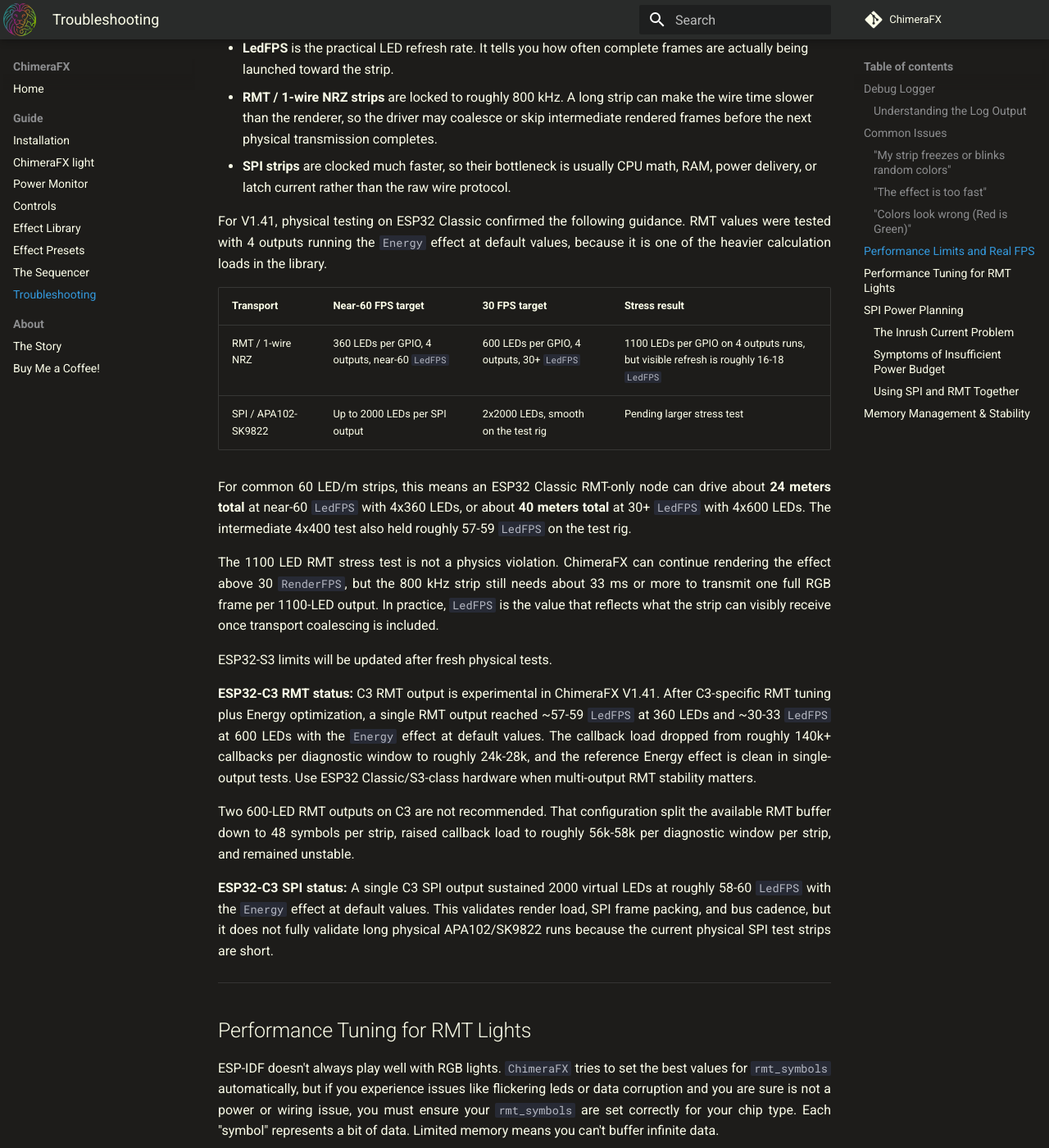
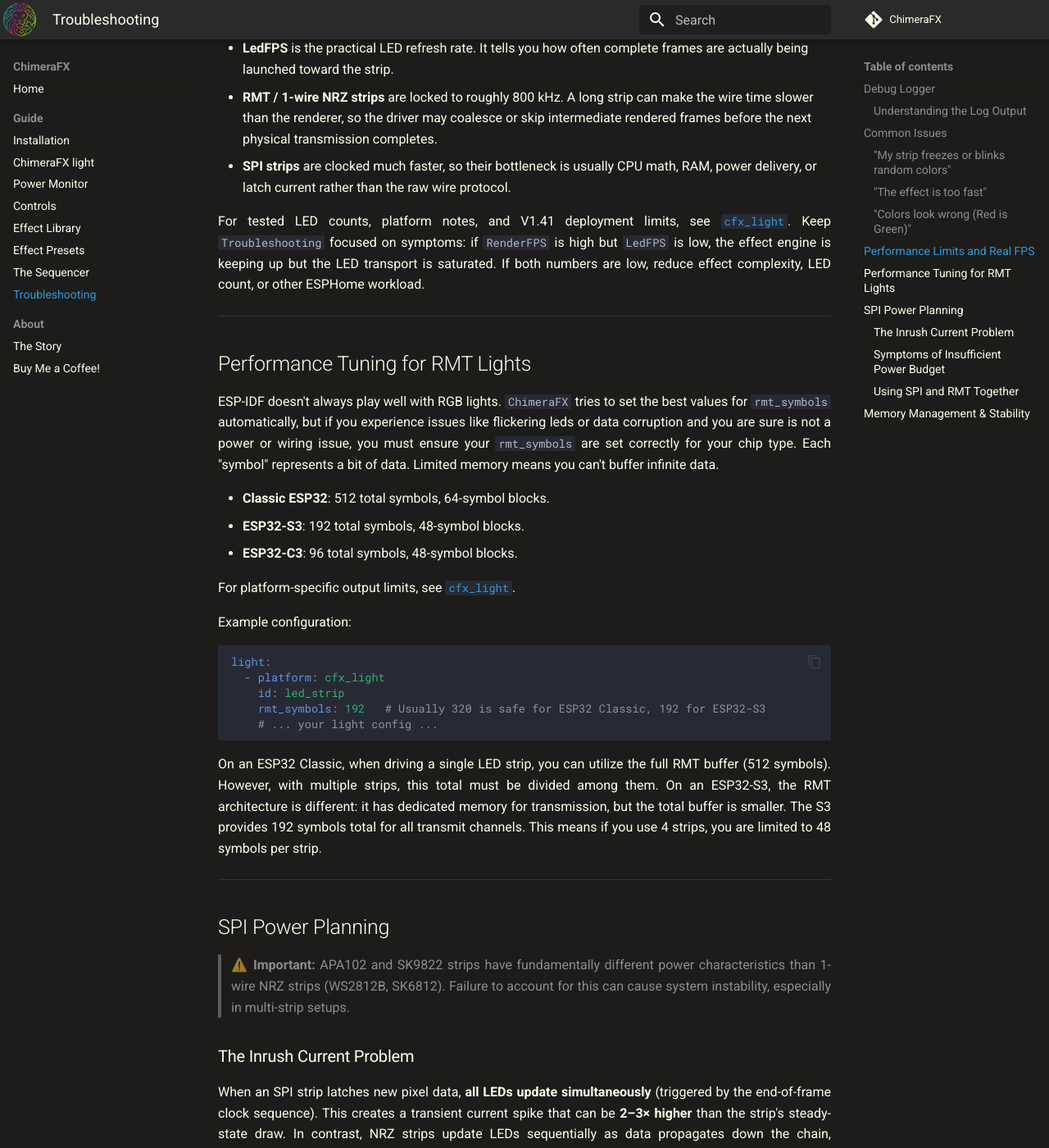
Before and after one commit to effelle/ChimeraFX, an MkDocs documentation site: the page built from docs/Troubleshooting.md, in a window 1280 px wide and 1400 px high, scrolled down 2184 px. Shown: the whole window at 82% size. Built offline with MkDocs 1.6.1 and Material for MkDocs 9.7.7, drawn with Linux system fonts in a browser that asks for light colours; comment, search, counter and statistics services are not loaded; some of the changed text lies outside the part shown.

Commit message:
perf: simplify Aurora blending loop and clean up hardware docs

```diff
--- a/docs/Troubleshooting.md
+++ b/docs/Troubleshooting.md
@@ -52,24 +52,7 @@
 - **RMT / 1-wire NRZ strips** are locked to roughly 800 kHz. A long strip can make the wire time slower than the renderer, so the driver may coalesce or skip intermediate rendered frames before the next physical transmission completes.
 - **SPI strips** are clocked much faster, so their bottleneck is usually CPU math, RAM, power delivery, or latch current rather than the raw wire protocol.
 
-For V1.41, physical testing on ESP32 Classic confirmed the following guidance. RMT values were tested with 4 outputs running the `Energy` effect at default values, because it is one of the heavier calculation loads in the library.
-
-| Transport | Near-60 FPS target | 30 FPS target | Stress result |
-|:---|:---|:---|:---|
-| RMT / 1-wire NRZ | 360 LEDs per GPIO, 4 outputs, near-60 `LedFPS` | 600 LEDs per GPIO, 4 outputs, 30+ `LedFPS` | 1100 LEDs per GPIO on 4 outputs runs, but visible refresh is roughly 16-18 `LedFPS` |
-| SPI / APA102-SK9822 | Up to 2000 LEDs per SPI output | 2x2000 LEDs, smooth on the test rig | Pending larger stress test |
-
-For common 60 LED/m strips, this means an ESP32 Classic RMT-only node can drive about **24 meters total** at near-60 `LedFPS` with 4x360 LEDs, or about **40 meters total** at 30+ `LedFPS` with 4x600 LEDs. The intermediate 4x400 test also held roughly 57-59 `LedFPS` on the test rig.
-
-The 1100 LED RMT stress test is not a physics violation. ChimeraFX can continue rendering the effect above 30 `RenderFPS`, but the 800 kHz strip still needs about 33 ms or more to transmit one full RGB frame per 1100-LED output. In practice, `LedFPS` is the value that reflects what the strip can visibly receive once transport coalescing is included.
-
-ESP32-S3 limits will be updated after fresh physical tests.
-
-**ESP32-C3 RMT status:** C3 RMT output is experimental in ChimeraFX V1.41. After C3-specific RMT tuning plus Energy optimization, a single RMT output reached ~57-59 `LedFPS` at 360 LEDs and ~30-33 `LedFPS` at 600 LEDs with the `Energy` effect at default values. The callback load dropped from roughly 140k+ callbacks per diagnostic window to roughly 24k-28k, and the reference Energy effect is clean in single-output tests. Use ESP32 Classic/S3-class hardware when multi-output RMT stability matters.
-
-Two 600-LED RMT outputs on C3 are not recommended. That configuration split the available RMT buffer down to 48 symbols per strip, raised callback load to roughly 56k-58k per diagnostic window per strip, and remained unstable.
-
-**ESP32-C3 SPI status:** A single C3 SPI output sustained 2000 virtual LEDs at roughly 58-60 `LedFPS` with the `Energy` effect at default values. This validates render load, SPI frame packing, and bus cadence, but it does not fully validate long physical APA102/SK9822 runs because the current physical SPI test strips are short.
+For tested LED counts, platform notes, and V1.41 deployment limits, see [`cfx_light`](cfx_light.md#tested-led-limits). Keep `Troubleshooting` focused on symptoms: if `RenderFPS` is high but `LedFPS` is low, the effect engine is keeping up but the LED transport is saturated. If both numbers are low, reduce effect complexity, LED count, or other ESPHome workload.
 
 ---
 
@@ -77,11 +60,11 @@
 
 ESP-IDF doesn't always play well with RGB lights. `ChimeraFX` tries to set the best values for `rmt_symbols` automatically, but if you experience issues like flickering leds or data corruption and you are sure is not a power or wiring issue, you must ensure your `rmt_symbols` are set correctly for your chip type. Each "symbol" represents a bit of data. Limited memory means you can't buffer infinite data.
 
-- **Classic ESP32**: 512 Total Symbols - Block size 64 symbols
-- **ESP32-S3**: 192 Total Symbols - Block size 48 symbols
-- **ESP32-C3**: 96 Total Symbols - Block size 48 symbols, RMT experimental in V1.41 after physical artifact testing
+- **Classic ESP32**: 512 total symbols, 64-symbol blocks.
+- **ESP32-S3**: 192 total symbols, 48-symbol blocks.
+- **ESP32-C3**: 96 total symbols, 48-symbol blocks.
 
-**Note**: with only 96 RMT symbols (48-symbol blocks), the ESP32-C3 RMT backend is not Classic-class. Keep C3 RMT to one output for V1.41 and validate with `LedFPS` plus visual inspection.
+For platform-specific output limits, see [`cfx_light`](cfx_light.md#tested-led-limits).
 
 Example configuration:
 
```
Also changed, not shown: docs/Installation.md (+1 -1 lines), 1 other file.
